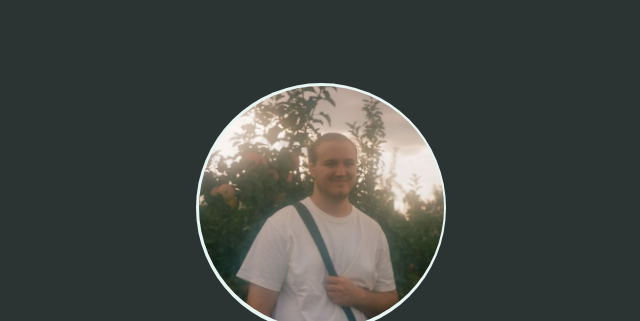
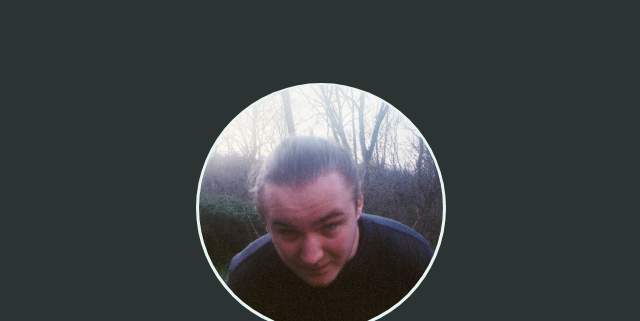
Before and after one commit to jbeans0312/jbeans0312.github.io, a plain HTML site: page index.html in a window 1280 px wide. Shown: the top 321 px of the page, without its empty margins (319-959 px from the left). Drawn offline with nearby package versions, Linux system fonts and the light colour scheme.

Commit message:
updated pfp

```diff
--- a/index.html
+++ b/index.html
@@ -33,7 +33,7 @@
                 <div class="col" style="display:flex;flex-direction:column;justify-content:center;" >
                     <div style="display:flex;flex-direction:column;align-items:center;">
                         <div class="image">
-                            <img src="images/profile-image-resize.jpg" style="max-height:98%;max-width:98%;border-radius:50%;"></img>
+                            <img src="images/me.jpg" style="max-height:98%;max-width:98%;border-radius:50%;"></img>
                         </div>
                         <h1 class="display-3">John Bean</h1>
                         <p class="mb-0">Computer & Data Science</p>
```
Also changed, not shown: images/me.jpg (added).
